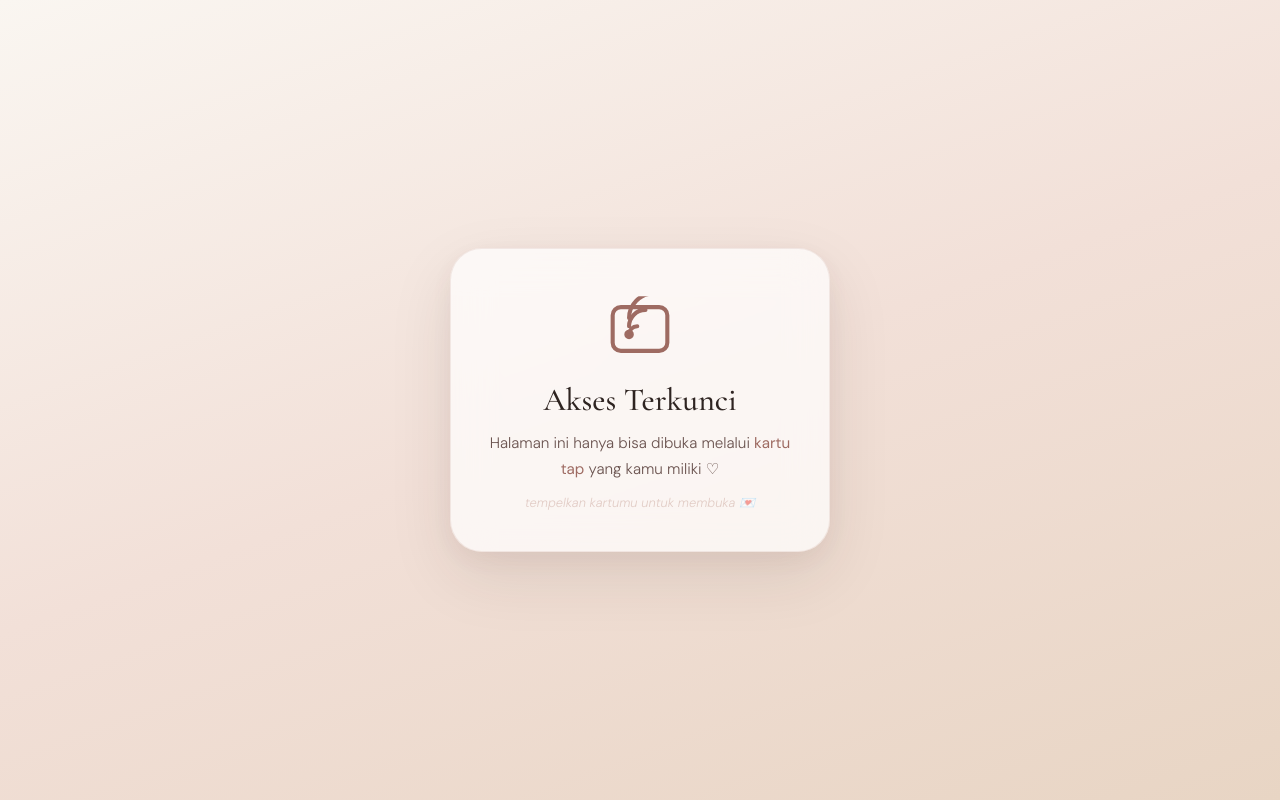
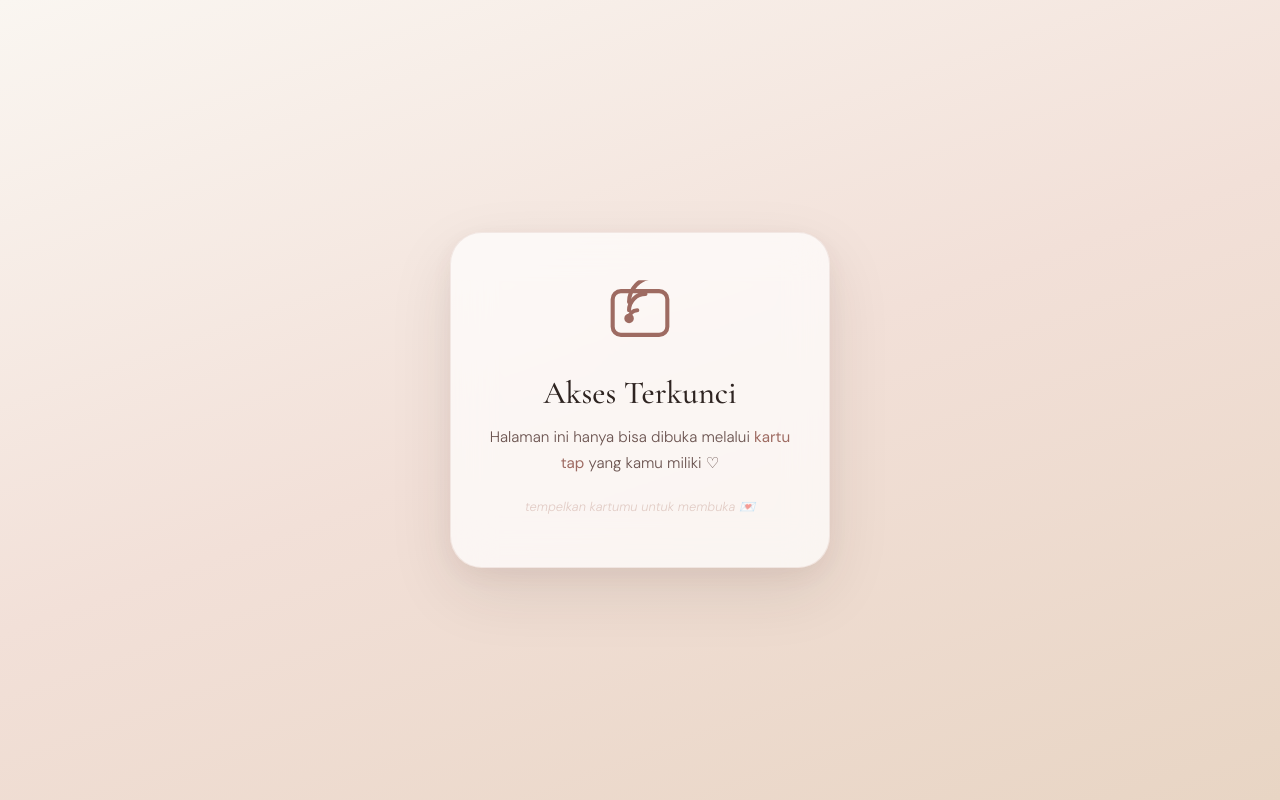
Before and after one commit to defaaryawar/hallobeb, a React (Vite) app: page / in a window 1280 px wide. Built offline with nearby package versions, Linux system fonts and the light colour scheme.

Commit message:
fixing line height

```diff
--- a/src/index.css
+++ b/src/index.css
@@ -30,7 +30,7 @@ body {
   color: var(--color-ink);
   font-family: var(--font-sans);
   font-weight: 300;
-  line-height: 0;
+  line-height: 1.75;
   margin: 0;
   padding: 0;
   overflow-x: hidden;
```
